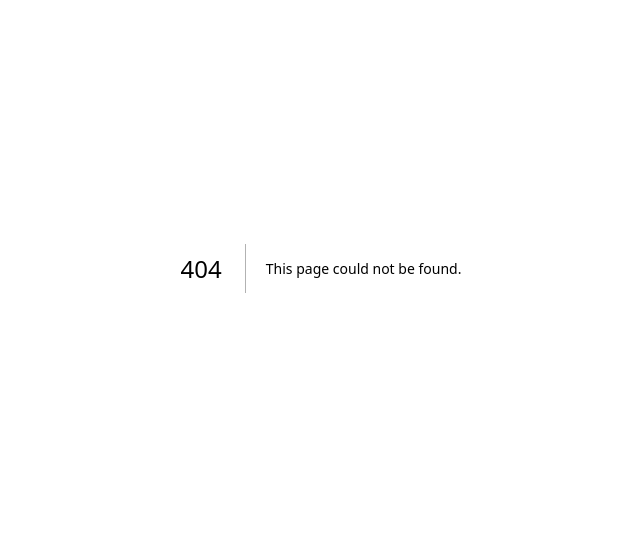
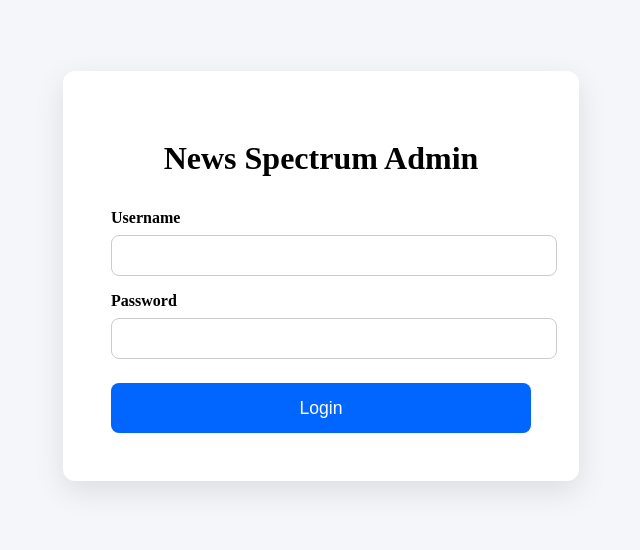
Before and after one commit to Dm2021CRH/NewsSpectrum, a Next.js app: page /admin in a window 1280 px wide. Before the commit this address had no page. Shown: the part 132-682 px from the top of the page, without its empty margins (319-959 px from the left). Built offline with nearby package versions, Linux system fonts and the light colour scheme.

Commit message:
Create Admin page.jsx

```diff
--- /dev/null
+++ b/app/admin/page.jsx
@@ -0,0 +1,100 @@
+// app/admin/page.jsx
+"use client";
+
+import { useState } from "react";
+import { useRouter } from "next/navigation";
+
+export default function AdminLogin() {
+  const [username, setUsername] = useState("");
+  const [password, setPassword] = useState("");
+  const [error, setError] = useState("");
+  const router = useRouter();
+
+  const handleSubmit = (e) => {
+    e. preventDefault();
+
+    if (username === "admin" && password === "NewsSpectrum2025!") {
+      // Simple client-side "login" – in real life you’d use proper sessions/JWT
+      localStorage.setItem("adminAuthenticated", "true");
+      router.push("/admin/dashboard");
+    } else {
+      setError("Invalid username or password");
+    }
+  };
+
+  return (
+    <div style={{
+      minHeight: "100vh",
+      display: "grid",
+      placeItems: "center",
+      background: "#f4f6f9"
+    }}>
+      <div style={{
+        background: "white",
+        padding: "3rem",
+        borderRadius: "12px",
+        boxShadow: "0 10px 30px rgba(0,0,0,0.1)",
+        width: "100%",
+        maxWidth: "420px"
+      }}>
+        <h1 style={{ textAlign: "center", marginBottom: "2rem" }}>News Spectrum Admin</h1>
+
+        <form onSubmit={handleSubmit}>
+          <div style={{ marginBottom: "1rem" }}>
+            <label style={{ display: "block", marginBottom: ".5rem", fontWeight: "600" }}>
+              Username
+            </label>
+            <input
+              type="text"
+              value={username}
+              onChange={(e) => setUsername(e.target.value)}
+              required
+              style={{
+                width: "100%",
+                padding: ".75rem",
+                borderRadius: "8px",
+                border: "1px solid #ccc"
+              }}
+            />
+          </div>
+
+          <div style={{ marginBottom: "1.5rem" }}>
+            <label style={{ display: "block", marginBottom: ".5rem", fontWeight: "600" }}>
+              Password
+            </label>
+            <input
+              type="password"
+              value={password}
+              onChange={(e) => setPassword(e.target.value)}
+              required
+              style={{
+                width: "100%",
+                padding: ".75rem",
+                borderRadius: "8px",
+                border: "1px solid #ccc"
+              }}
+            />
+          </div>
+
+          {error && <p style={{ color: "red", marginBottom: "1rem" }}>{error}</p>}
+
+          <button
+            type="submit"
+            style={{
+              width: "100%",
+              padding: ".9rem",
+              background: "#0066ff",
+              color: "white",
+              border: "none",
+              borderRadius: "8px",
+              fontSize: "1.1rem",
+              cursor: "pointer"
+            }}
+          >
+            Login
+          </button>
+        </form>
+      </div>
+    </div>
+  );
+}
```
